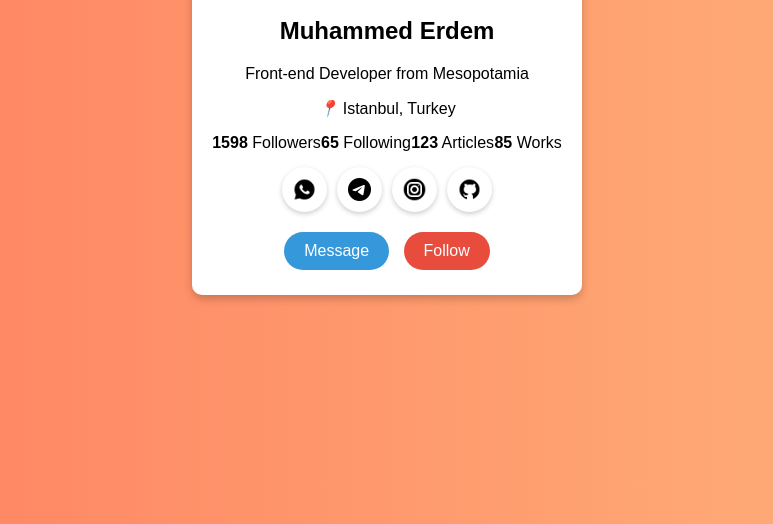
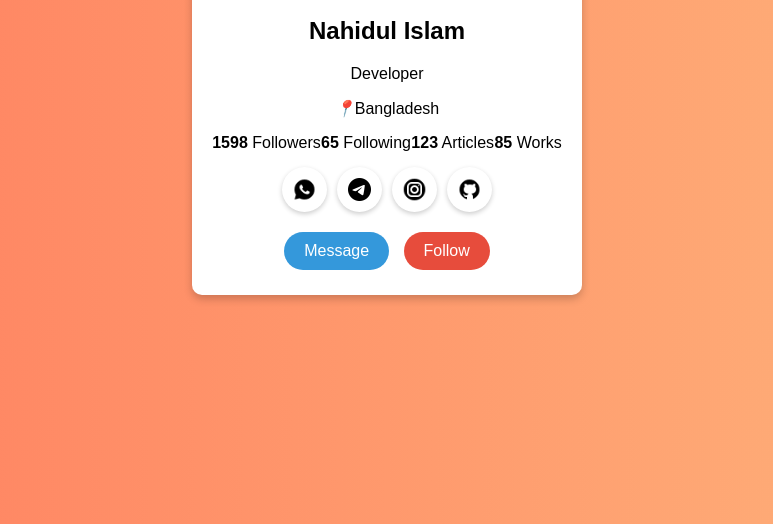
Before and after one commit to nahidxsr/nahid, a plain HTML site: page index.html in a window 1280 px wide. Shown: the part 276-800 px from the top of the page, without its empty margins (253-1026 px from the left). Drawn offline with Linux system fonts and the light colour scheme.

Commit message:
Update index.html

```diff
--- a/index.html
+++ b/index.html
@@ -3,7 +3,7 @@
 <head>
     <meta charset="UTF-8">
     <meta name="viewport" content="width=device-width, initial-scale=1.0">
-    <title>প্রোফাইল কার্ড</title>
+    <title>Nahidul Islam</title>
     <link rel="stylesheet" href="styles.css">
 </head>
 <body>
@@ -11,9 +11,9 @@
         <div class="profile-image">
             <img src="profile.jpg" alt="Profile Picture">
         </div>
-        <h2 class="fade-in">Muhammed Erdem</h2>
-        <p class="fade-in">Front-end Developer from Mesopotamia</p>
-        <p class="fade-in location"><i>📍</i> Istanbul, Turkey</p>
+        <h2 class="fade-in">Nahidul Islam</h2>
+        <p class="fade-in">Developer</p>
+        <p class="fade-in location"><i>📍</i>Bangladesh</p>
 
         <div class="stats fade-in">
             <div><strong>1598</strong> Followers</div>
```
